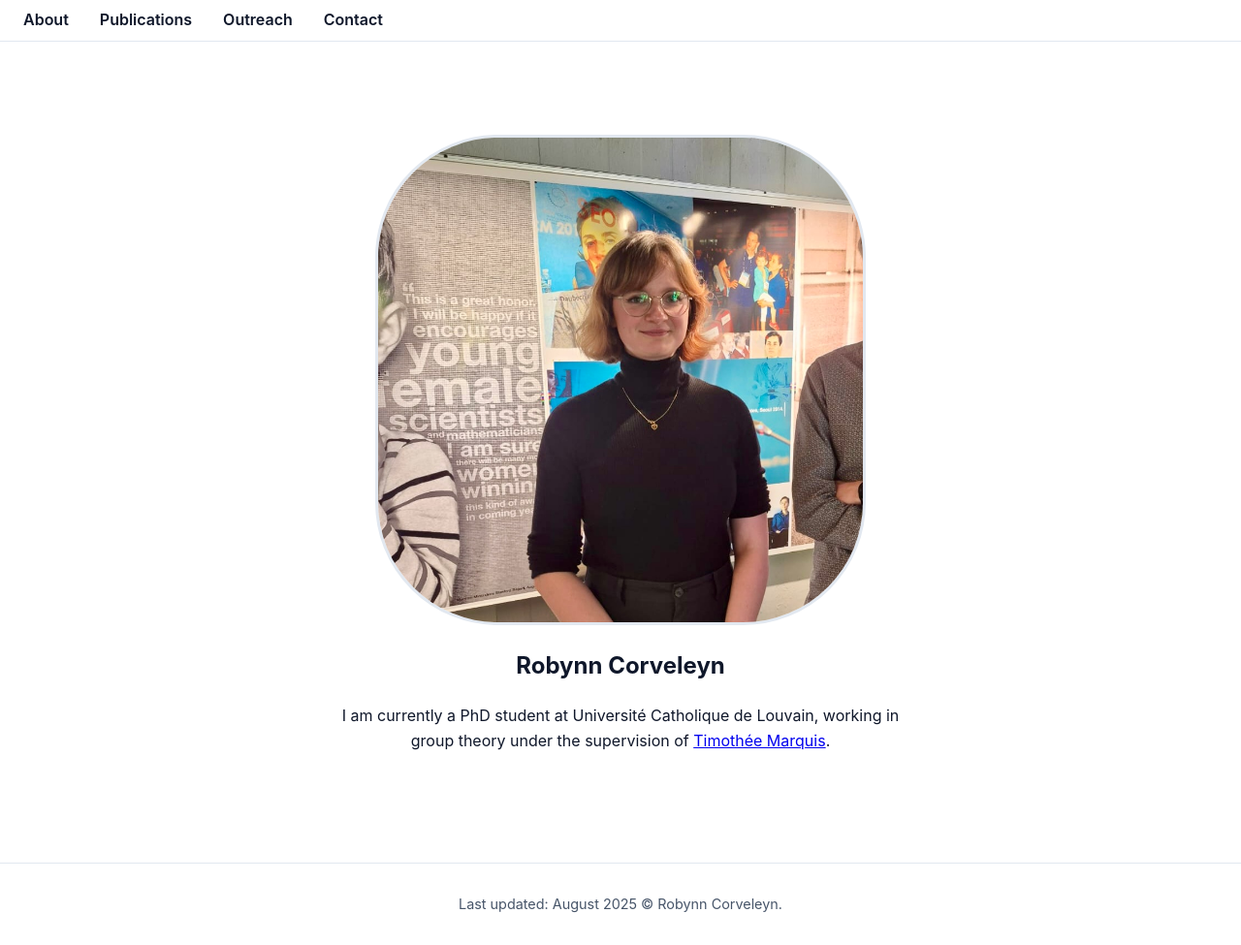
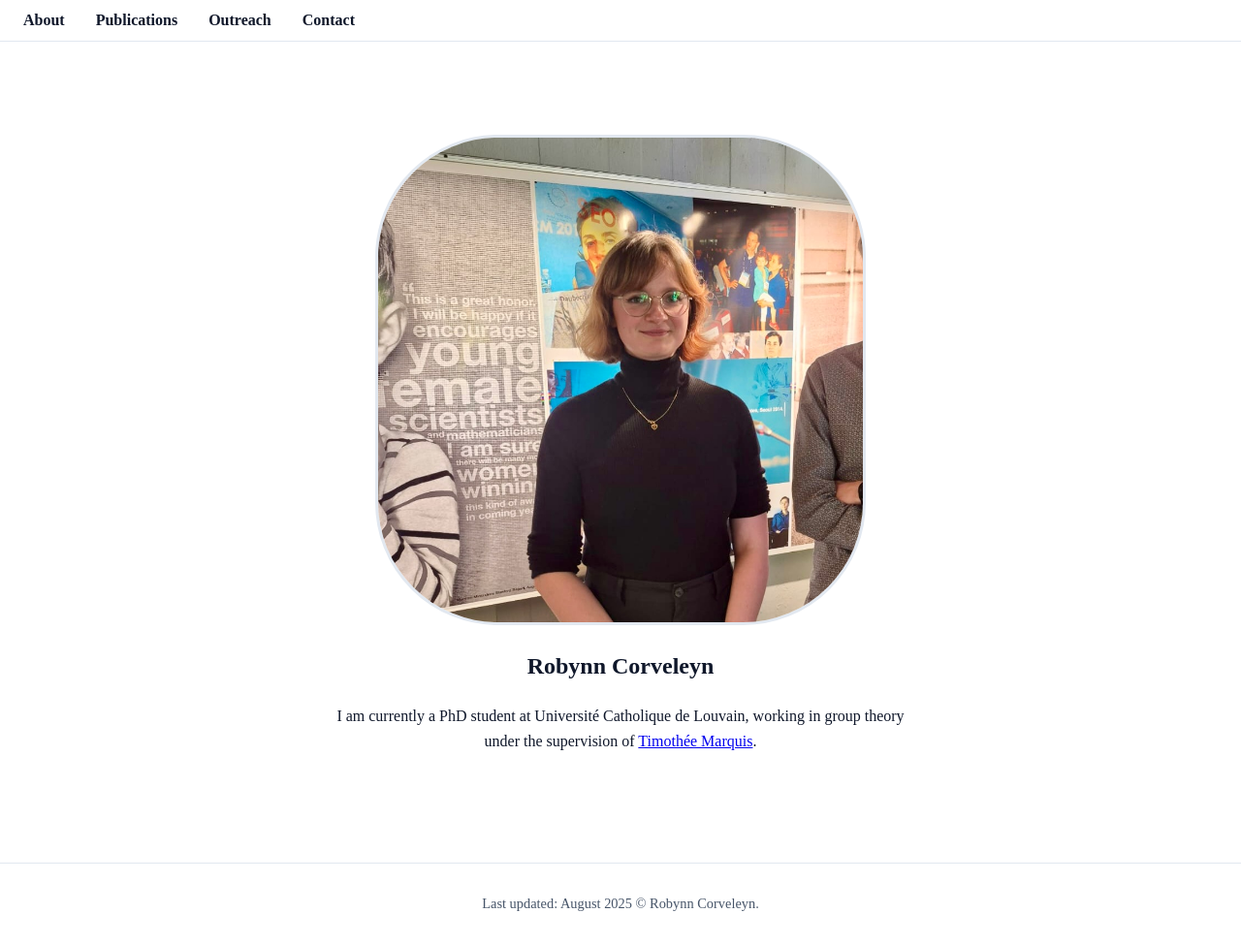
Before and after one commit to robynn-corveleyn/robynn-corveleyn.github.io, a Jekyll site: the page built from index.html, in a window 1280 px wide. Shown: the whole page at 97% size. Built offline with Jekyll 4.4.1, drawn with Linux system fonts in a browser that asks for light colours.

Commit message:
Update style.css

```diff
--- a/assets/css/style.css
+++ b/assets/css/style.css
@@ -9,7 +9,7 @@
 
 body {
   margin: 0;
-  font-family: -apple-system, BlinkMacSystemFont, 'Segoe UI', Roboto, Oxygen, Ubuntu, Cantarell, 'Open Sans', 'Helvetica Neue', sans-serif;
+  font-family: 'Merriweather', serif;  /* -apple-system, BlinkMacSystemFont, 'Segoe UI', Roboto, Oxygen, Ubuntu, Cantarell, 'Open Sans', 'Helvetica Neue', sans-serif; */
   background: var(--bg);
   color: var(--fg);
   line-height: 1.6;
```
